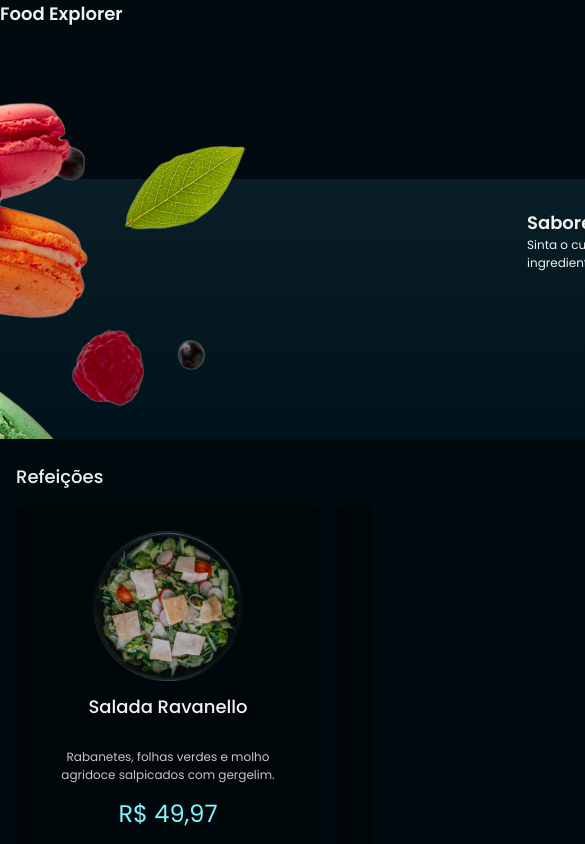
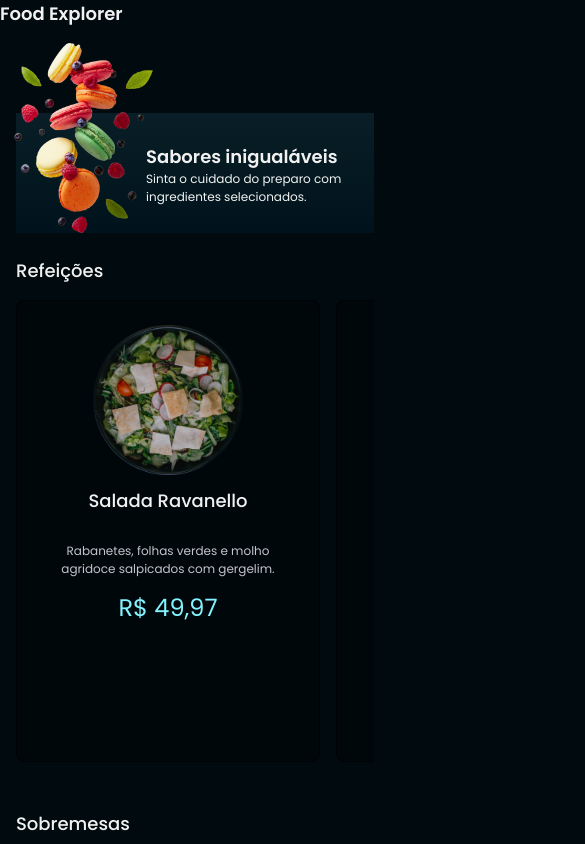
Before and after one commit to Carlosalexandree/foodexplorer, a React (Vite) app: page / in a window 390 px wide. Shown: the top 844 px of the page, 585 px wide, since content can reach past the window. Built offline with nearby package versions, Linux system fonts and the light colour scheme.

Commit message:
feat: make home banner responsive

```diff
--- a/src/pages/Details/Home/index.jsx
+++ b/src/pages/Details/Home/index.jsx
@@ -6,9 +6,8 @@ import { Footer } from "../../../components/Footer";
 import Carousel from "../../../components/Carousel";
 
 export function Home() {
-
   const refeicoes = dishes.filter((dish) => dish.category === "refeicoes");
-  const sobremeses = dishes.filter((dish) => dish.category === "sobremesas");
+  const sobremesas = dishes.filter((dish) => dish.category === "sobremesas");
   const bebidas = dishes.filter((dish) => dish.category === "bebidas");
 
   return (
@@ -16,35 +15,12 @@ export function Home() {
       <div>
         <h1>Food Explorer</h1>
       </div>
-      <hgroup
-        style={{
-          alignSelf: "center",
-          height: "412px",
-          display: "flex",
-          alignItems: "end",
-        }}
-      >
-        <div
-          className="bg"
-          style={{
-            width: "1120px",
-            height: "260px",
-            background: "linear-gradient(180deg, #091E26 0%, #00131C 100%)",
-            display: "flex",
-            position: "relative",
-            justifyContent: "end",
-          }}
-        >
+
+      <hgroup>
+        <div className="bg">
           <div
-            style={{
-              height: "412px",
-              width: "656px",
-              top: "-152px",
-              left: "-23px",
-              position: "absolute",
-              backgroundImage: `url("${macarons}")`,
-              backgroundSize: "656px",
-            }}
+            className="hero-image"
+            style={{ backgroundImage: `url("${macarons}")` }}
           />
           <div className="texts">
             <h1>Sabores inigualáveis</h1>
@@ -52,9 +28,10 @@ export function Home() {
           </div>
         </div>
       </hgroup>
-            <Carousel title="Refeições" dishes={refeicoes} />
-            <Carousel title="Sobremesas" dishes={sobremeses} />
-            <Carousel title="Bebidas" dishes={bebidas} />
+
+      <Carousel title="Refeições" dishes={refeicoes} />
+      <Carousel title="Sobremesas" dishes={sobremesas} />
+      <Carousel title="Bebidas" dishes={bebidas} />
 
       {<Footer />}
     </Container>
--- a/src/pages/Details/Home/styles.js
+++ b/src/pages/Details/Home/styles.js
@@ -9,6 +9,36 @@ export const Container = styled.div`
   padding-bottom: 3.125rem;
 
   & hgroup {
+    --h: clamp(7.5rem, 3.5rem + 15vw, 16.25rem);
+
+    align-self: center;
+    display: flex;
+    align-items: flex-end;
+    width: 100%;
+    max-width: 70rem;
+    padding-inline: 1rem;
+    margin-top: calc(var(--h) * 0.585 + 1rem);
+
+    & .bg {
+      position: relative;
+      display: flex;
+      justify-content: flex-end;
+      width: 100%;
+      height: var(--h);
+      background: ${({ theme }) => theme.GRADIENTS.G200};
+    }
+
+    & .hero-image {
+      position: absolute;
+      bottom: 0;
+      left: -2%;
+      height: calc(var(--h) * 1.585);
+      aspect-ratio: 656 / 412;
+      background-size: contain;
+      background-repeat: no-repeat;
+      background-position: left bottom;
+    }
+
     & .texts {
       margin-top: 1.875rem;
       margin-right: clamp(1.25rem, -0.8787rem + 7.9208vw, 6.25rem);
```
